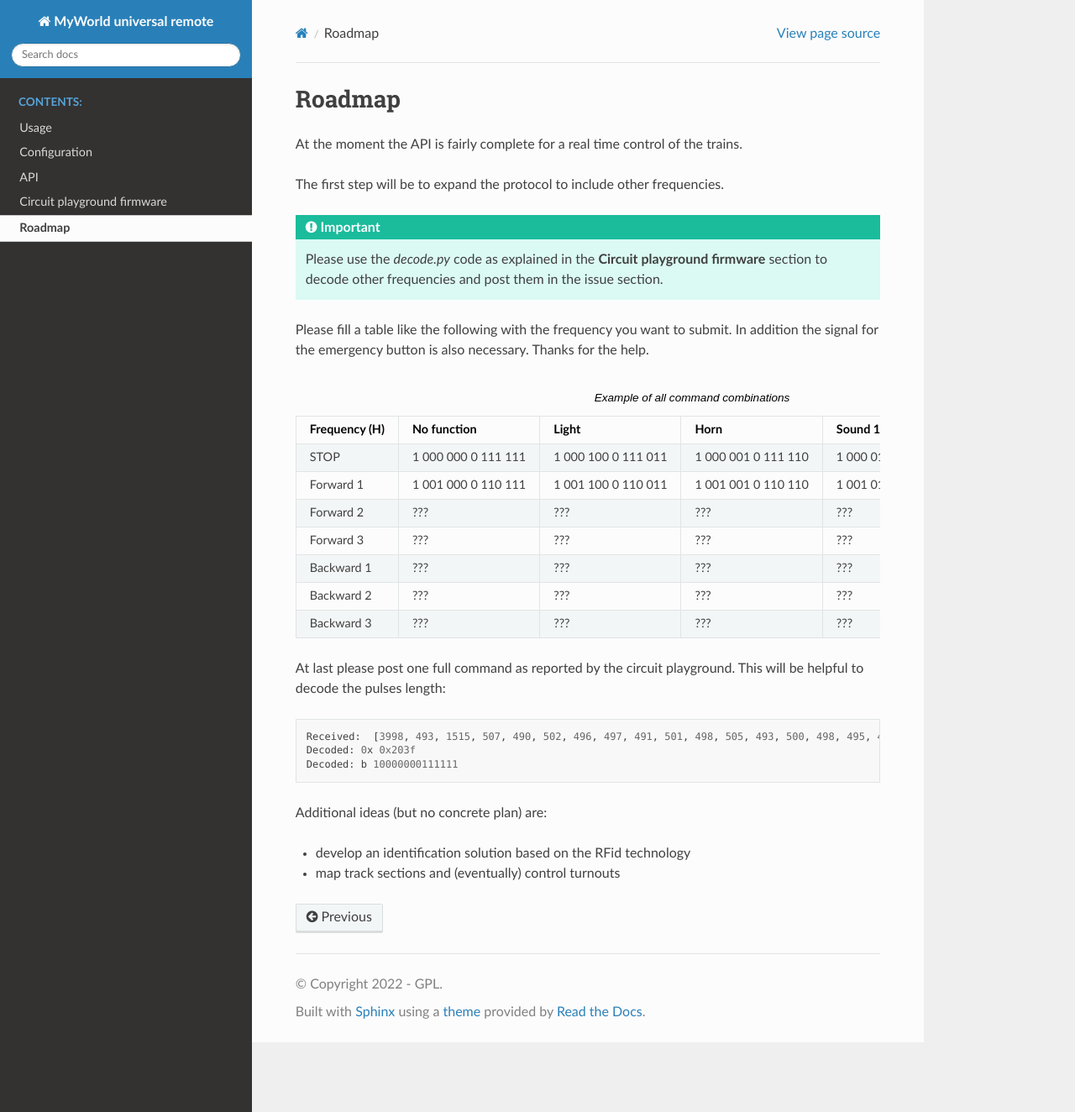
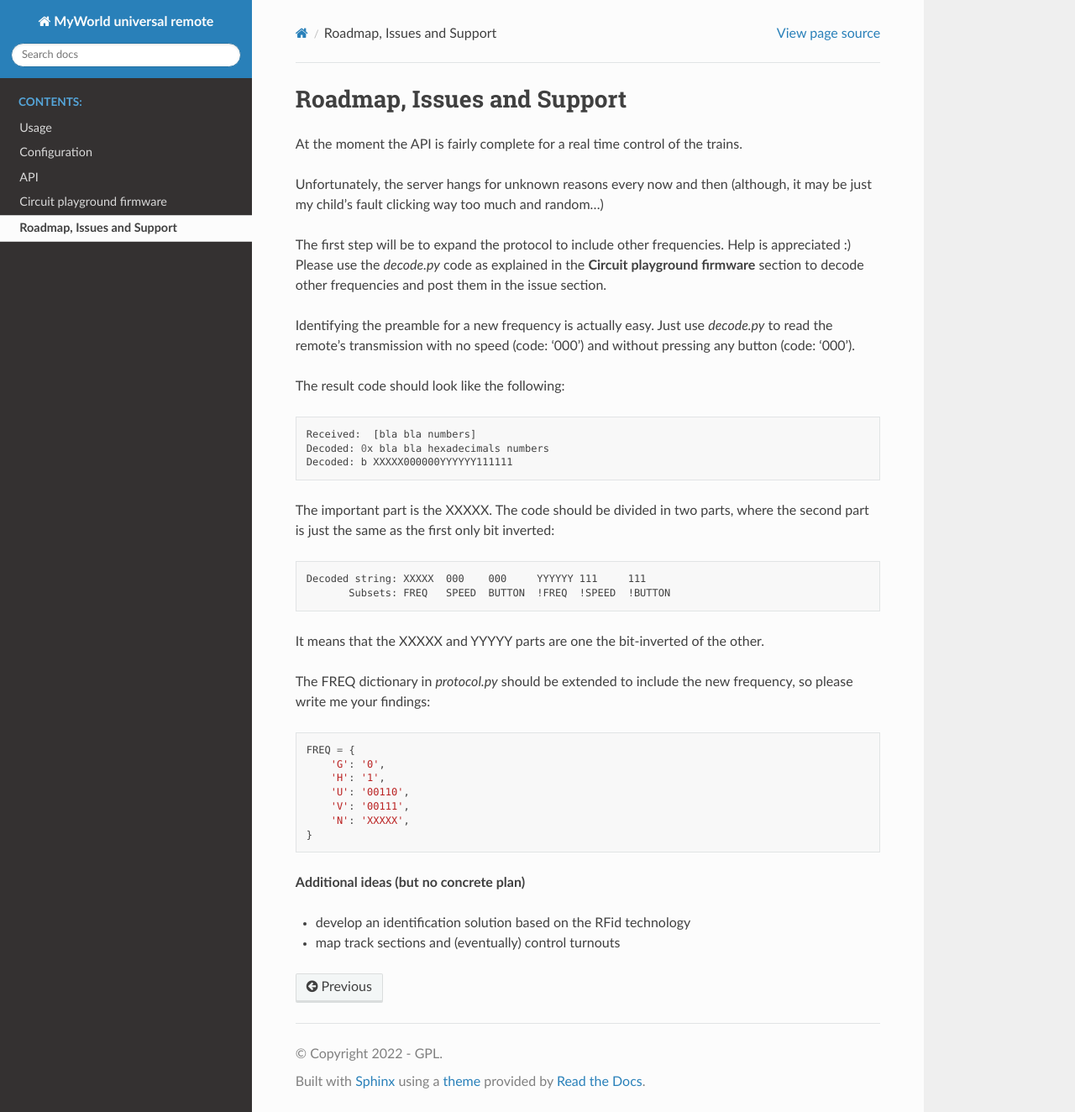
Before and after one commit to ultimodruido/myworld_remote, a Sphinx documentation site: the page built from doc/roadmap.rst, in a window 1280 px wide and 1324 px high. Shown: the whole window at 84% size. Built offline with Sphinx 7.4.7 and the Read the Docs theme 2.0.0, drawn with Linux system fonts in a browser that asks for light colours.

Commit message:
Updated documentation
 - roadmap.py: new instruction to decode new frequencies
 - other files: minor changes

```diff
--- a/doc/api.rst
+++ b/doc/api.rst
@@ -3,14 +3,14 @@ API
 
 System functionalities can be accessed and configured using a restful API.
 For a detailed documentation of the API, please refer to the live documentation
-accessible at the following `link`_  when the server is running.
+accessible at the address `http://127.0.0.1:5000/docs`_  when the server is running.
 
 It contains all the information about possible commands, the necessary parameters
 as well as the result scheme.
 In addition, clicking the button "Try it out" it is possible to send commands to the
 server making the documentation page a very limited, but functional, UI.
 
-.. _link: http://127.0.0.1:5000/docs
+.. _http://127.0.0.1:5000/docs: http://127.0.0.1:5000/docs
 
 The reply from the server follows a pre-defined scheme: a dictionary serialized to JSON::
 
--- a/doc/configuration.rst
+++ b/doc/configuration.rst
@@ -6,7 +6,7 @@ It contains:
 * the serial port used to communicate with the playground express
 * the list of configured trains
 
-As of release 0.1 each train has 3 settings:
+As of release 1.0 each train has 3 settings:
 
 * name: transmitted to the UI for identification purposes
 * frequency: used frequency to communicate with the train
--- a/doc/firmware.rst
+++ b/doc/firmware.rst
@@ -12,6 +12,7 @@ For details refer to the official
 `help page <https://learn.adafruit.com/adafruit-circuit-playground-express?view=all>`__
 .
 The library ``adafruit_irremote.py`` is required. A copy is available in the ``playground_firmware/lib`` directory.
+
 .. data:: decode.py
 
 This script is used to decode the signals from the remote.
@@ -24,5 +25,5 @@ An example of the output printed when pressing a button on the original remote
 
 .. data:: transmitter_routine.py
 
-This script convert the received bis over serial link into pulses for the IR transmitter.
-It blinks the red led when transmitting.
+This script convert the received bits over serial link into pulses for the IR transmitter.
+The red led of the express playground blinks when transmitting.
--- a/doc/roadmap.rst
+++ b/doc/roadmap.rst
@@ -1,85 +1,45 @@
-Roadmap
--------
+Roadmap, Issues and Support
+---------------------------
+
 At the moment the API is fairly complete for a real time control of the trains.
 
-The first step will be to expand the protocol to include other frequencies.
+Unfortunately, the server hangs for unknown reasons every now and then (although,
+it may be just my child's fault clicking way too much and random...)
 
-.. IMPORTANT ::
-    Please use the *decode.py* code as explained in the **Circuit playground firmware** section to decode
-    other frequencies and post them in the issue section.
+The first step will be to expand the protocol to include other frequencies. Help is appreciated :)
+Please use the *decode.py* code as explained in the **Circuit playground firmware** section to decode
+other frequencies and post them in the issue section.
 
-Please fill a table like the following with the frequency you want to submit.
-In addition the signal for the emergency button is also necessary. Thanks for the help.
+Identifying the preamble for a new frequency is actually easy. Just use *decode.py*
+to read the remote's transmission with no speed (code: '000') and without pressing
+any button (code: '000').
+
+The result code should look like the following::
+
+    Received:  [bla bla numbers]
+    Decoded: 0x bla bla hexadecimals numbers
+    Decoded: b XXXXX000000YYYYYY111111
+
+The important part is the XXXXX. The code should be divided in two parts,
+where the second part is just the same as the first only bit inverted::
+
+    Decoded string: XXXXX  000    000     YYYYYY 111     111
+           Subsets: FREQ   SPEED  BUTTON  !FREQ  !SPEED  !BUTTON
+
+It means that the XXXXX and YYYYY parts are one the bit-inverted of the other.
+
+The FREQ dictionary in *protocol.py* should be extended to include the new frequency, so please write me your findings::
+
+    FREQ = {
+        'G': '0',
+        'H': '1',
+        'U': '00110',
+        'V': '00111',
+        'N': 'XXXXX',
+    }
 
 
-.. list-table:: Example of all command combinations
-   :widths: 25 25 25 25 25 25
-   :header-rows: 1
-
-   * - Frequency (H)
-     - No function
-     - Light
-     - Horn
-     - Sound 1
-     - Sound 2
-
-   * - STOP
-     - 1 000 000  0 111 111
-     - 1 000 100  0 111 011
-     - 1 000 001  0 111 110
-     - 1 000 010  0 111 101
-     - 1 000 011  0 111 100
-
-   * - Forward 1
-     - 1 001 000  0 110 111
-     - 1 001 100  0 110 011
-     - 1 001 001  0 110 110
-     - 1 001 010  0 110 101
-     - 1 001 011  0 110 100
-
-   * - Forward 2
-     - ???
-     - ???
-     - ???
-     - ???
-     - ???
-
-   * - Forward 3
-     - ???
-     - ???
-     - ???
-     - ???
-     - ???
-
-   * - Backward 1
-     - ???
-     - ???
-     - ???
-     - ???
-     - ???
-   * - Backward 2
-     - ???
-     - ???
-     - ???
-     - ???
-     - ???
-
-   * - Backward 3
-     - ???
-     - ???
-     - ???
-     - ???
-     - ???
-
-At last please post one full command as reported by the circuit playground.
-This will be helpful to decode the pulses length::
-
-    Received:  [3998, 493, 1515, 507, 490, 502, 496, 497, 491, 501, 498, 505, 493, 500, 498, 495, 493, 501, 1488, 533, 1514, 499, 1508, 512, 1516, 495, 1512, 511, 1518]
-    Decoded: 0x 0x203f
-    Decoded: b 10000000111111
-
-
-Additional ideas (but no concrete plan) are:
+**Additional ideas (but no concrete plan)**
 
 * develop an identification solution based on the RFid technology
 * map track sections and (eventually) control turnouts
--- a/src/__init__.py
+++ b/src/__init__.py
@@ -12,10 +12,11 @@ The software consists of multiple components:
 * Web framework API (based on `FastAPI`_) to receive inputs from multiple UIs.
 
 .. note::
-    A UI is not included. For UI see for example `MyWorld UI`_
+    A UI is not included. If you are looking for a UI, check for example `MyWorld UI`_
 
 .. warning::
-    The software can at the moment replicate only frequencies G and H. See the *Protocol* section for details.
+    The software can at the moment replicate only frequencies G, H, U, V, W and X.
+    See the *Protocol* section for details.
 
 .. _circuitpython playground express: https://www.adafruit.com/product/3333
 .. _MyWorld: https://www.maerklin.de/de/lp/2020/willkommen-bei-my-world
```
Also changed, not shown: 1 other file.
